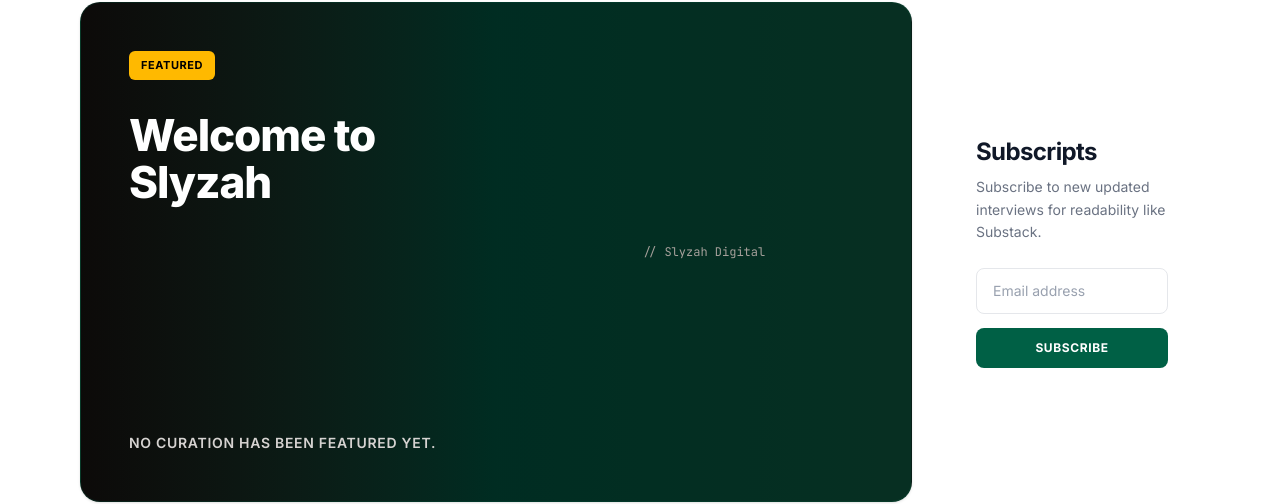
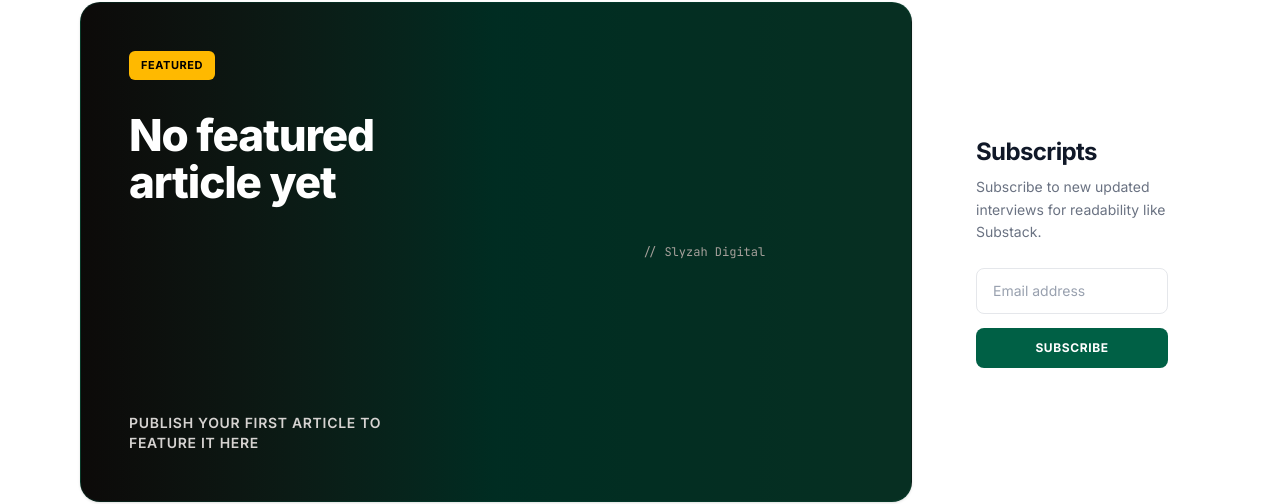
Before and after one commit to thabiso-c/StartUpAfrika, a React (Vite) app: page / in a window 1280 px wide. Shown: the part 111-615 px from the top of the page. Built offline with nearby package versions, Linux system fonts and the light colour scheme; no server answers; a web font is replaced by a local one.

Commit message:
Fix: remove Welcome to Slyzah, add loading skeleton, fix email trigger

```diff
--- a/server.ts
+++ b/server.ts
@@ -252,7 +252,7 @@
 
 const DEFAULT_ARTICLES: Article[] = [];
 
-const loadedArticles = loadJsonArray(ARTICLES_FILE, []).filter(a => !a.id.startsWith("seed_"));
+const loadedArticles = loadJsonArray<Article>(ARTICLES_FILE, []).filter(a => !a.id.startsWith("seed_"));
 if (loadedArticles.length === 0) {
   saveJsonArray(ARTICLES_FILE, DEFAULT_ARTICLES);
 }
@@ -378,7 +378,7 @@
       await docRef.set(savedArticle, { merge: true });
 
       let emailResult = null;
-      if (status === "published" && (oldStatus === "draft" || !docSnap.exists)) {
+      if (status === "published") {
         emailResult = await sendPublishEmail(savedArticle.title, savedArticle.subtitle);
       }
 
@@ -396,7 +396,7 @@
       articles[idx] = { ...articles[idx], title, subtitle, founderName, startupName, location, foundedYear, tags, coverImage, coverHeight, coverPosition, body, status, wordCount, updatedAt: new Date().toISOString() };
 
       let emailResult = null;
-      if (oldStatus === "draft" && status === "published") {
+      if (status === "published") {
         emailResult = await sendPublishEmail(title, subtitle);
       }
       saveJsonArray(ARTICLES_FILE, articles);
--- a/src/App.tsx
+++ b/src/App.tsx
@@ -168,6 +168,7 @@
               user={user}
               featuredArticle={publishedArticles[0]}
               onSelect={() => publishedArticles[0] && setSelectedInterviewId(publishedArticles[0].id)}
+              articlesLoading={loadingArticles}
             />
 
             {/* Main grid feed */}
--- a/src/components/Hero.tsx
+++ b/src/components/Hero.tsx
@@ -5,11 +5,13 @@
 export default function Hero({
   user,
   featuredArticle,
-  onSelect
+  onSelect,
+  articlesLoading
 }: {
   user?: User | null;
   featuredArticle?: any;
   onSelect?: () => void;
+  articlesLoading?: boolean;
 }) {
   const [email, setEmail] = useState("");
   const [loading, setLoading] = useState(false);
@@ -71,15 +73,25 @@
 
               {/* Massive Bold Title */}
               <h2 className="text-4xl sm:text-5xl md:text-[44px] font-extrabold tracking-tight leading-[1.08] text-white mb-6 group-hover:text-emerald-300 transition-colors">
-                {featuredArticle ? featuredArticle.title : "Welcome to Slyzah"}
+                {articlesLoading ? (
+                  <span className="inline-block bg-white/10 rounded-lg w-3/4 h-10 animate-pulse">&nbsp;</span>
+                ) : featuredArticle ? (
+                  featuredArticle.title
+                ) : (
+                  "No featured article yet"
+                )}
               </h2>
             </div>
 
             {/* Meta Info */}
             <p className="text-sm font-semibold text-stone-300 uppercase tracking-wider">
-              {featuredArticle
-                ? `${featuredArticle.founderName || "Founder"} – ${new Date(featuredArticle.updatedAt || featuredArticle.createdAt).toLocaleDateString("en-US", { month: "long", year: "numeric" })}`
-                : "No curation has been featured yet."}
+              {articlesLoading ? (
+                <span className="inline-block bg-white/10 rounded-lg w-1/2 h-4 animate-pulse">&nbsp;</span>
+              ) : featuredArticle ? (
+                `${featuredArticle.founderName || "Founder"} – ${new Date(featuredArticle.updatedAt || featuredArticle.createdAt).toLocaleDateString("en-US", { month: "long", year: "numeric" })}`
+              ) : (
+                "Publish your first article to feature it here"
+              )}
             </p>
           </div>
 
```
